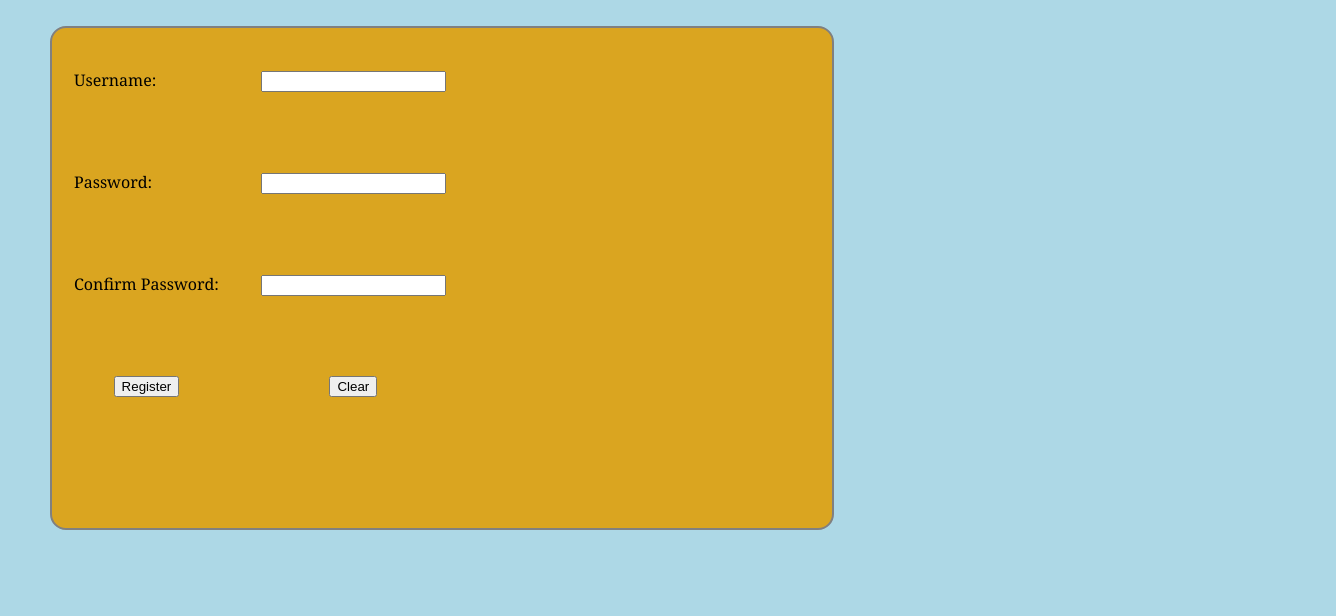
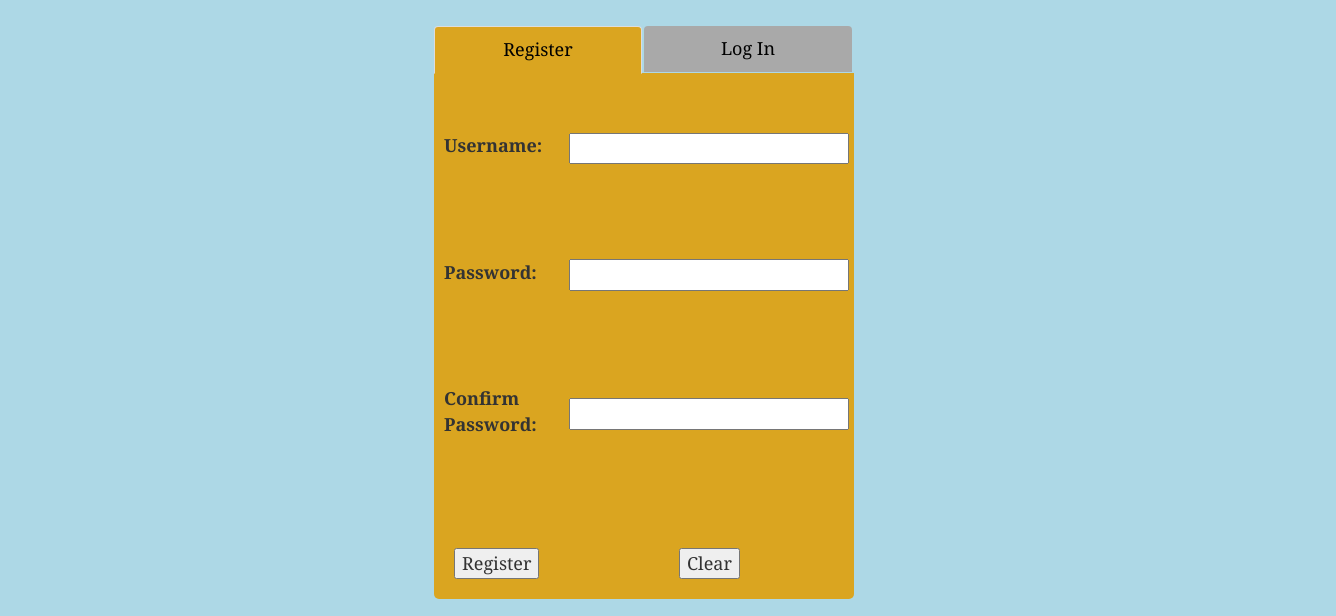
Before and after one commit to Renaissance8905/CS329E_Final_Project, a plain HTML site: page register.html in a window 1280 px wide. Shown: the part 184-800 px from the top of the page, 1336 px wide, since content can reach past the window. Drawn offline with nearby package versions, Linux system fonts and the light colour scheme.

Commit message:
split login page into two tabs

```diff
--- a/cgn.css
+++ b/cgn.css
@@ -10,7 +10,7 @@ header, footer, nav, article, section, figure, figcaption, h1, h2, h3, ul, li, b
 
 
 /* Sectioner */
- header,main, footer, #profile {
+header,main, footer, #profile {
     background: goldenrod;
     border: 2px solid grey;
     border-radius: 1em;
@@ -19,13 +19,91 @@ header, footer, nav, article, section, figure, figcaption, h1, h2, h3, ul, li, b
     font-family: "Georgia", "Arial", serif;
 
 }
-#regi tr td{
-    padding: 20px;
+
+
+
+/* !------------------ For Login/Signup Page ----------------! */
+.nav-tabs {
+    background-color: lightblue;
+    border: none;
+    width: 500px;
+
 }
+.nav-tabs > li {
+    width: 210px;
+}
+
+.nav-tabs > li > a{
+    border: none;
+    background-color: darkgrey;
+    font-size: large;
+    color: black;
+    text-align: center;
+}
+.nav-tabs > li > a:hover{
+    background-color: goldenrod !important;
+    border: medium none;
+    color:#fff;
+}
+
+.nav-tabs > li.active > a,
+.nav-tabs > li.active > a:focus,
+.nav-tabs > li.active > a:hover{
+    background-color: goldenrod !important;
+    color: black;
+}
+
+#regis {
+    width: 420px;
+    height: 520px;
+    background-color: lightblue;
+    border: none;
+    margin-left: 30%;
+    margin-bottom: 100px;
+}
+
+#regis > div {
+    background-color: goldenrod;
+    border-radius: 5px;
+
+}
+
+.signinup.center {
+    margin-left:auto;
+    margin-right:auto;
+    margin-top: 50px;
+ }
+
+.signinup tr td {
+    padding: 10px;
+    font-size: large;
+    width: 140px;
+}
+
+ #registerTab tr:nth-child(even) {
+     height: 75px;
+ }
+
+#registerTab tr:nth-child(even) td {
+    padding-left: 30px;
+    font-size: small;
+}
+
+#registerTab tr:nth-child(odd) {
+     height: 30px;
+ }
+
+#loginTab tr {
+    height: 60px;
+}
+/* !------------------- END LOGIN/SIGNUP -----------! */
+
+
+
+
 #logo{
     float:left;
     width:25%;
-
 }
 
 #logo img{
@@ -184,9 +262,9 @@ tfoot td{
     left: 0px;
 }
 tfoot td input{
-
     margin: 10px;
 }
+
 #standby {
     min-width: 92%;
     margin-top: 30px;
@@ -196,11 +274,3 @@ tfoot td input{
 #standby div h3 {
     font-size: xx-large;
 }
-
-#regis{
-    width:780px;
-    height: 500px;
-}
-#regi tr{
-    height:100px;;
-}
--- a/register.html
+++ b/register.html
@@ -2,8 +2,10 @@
 <html lang="en">
 
 <head>
+    <link rel="stylesheet" href="https://maxcdn.bootstrapcdn.com/bootstrap/3.3.6/css/bootstrap.min.css" integrity="sha384-1q8mTJOASx8j1Au+a5WDVnPi2lkFfwwEAa8hDDdjZlpLegxhjVME1fgjWPGmkzs7" crossorigin="anonymous">
     <link rel="stylesheet" href="cgn.css">
     <script src="https://ajax.googleapis.com/ajax/libs/jquery/2.1.4/jquery.min.js"></script>
+    <script src="https://maxcdn.bootstrapcdn.com/bootstrap/3.3.6/js/bootstrap.min.js" integrity="sha384-0mSbJDEHialfmuBBQP6A4Qrprq5OVfW37PRR3j5ELqxss1yVqOtnepnHVP9aJ7xS" crossorigin="anonymous"></script>
     <script type="text/javascript" src="cgn.js"></script>
     <meta charset="UTF-8">
     <title>Login/Register</title>
@@ -20,66 +22,92 @@
         <div id="navi">
             <nav>
                 <p>
-                    <a href="index.html"> Home</a> | <a href="Games.html"> Games</a> | <a href="Categories.html">Categories</a> | <a href="Tutorials.html">Tutorials</a> | <a href="Events.html">Events</a>
+                    <a href="index.html">Home</a> | <a href=" Games.html">Games</a> | <a href="about.html">About Us</a> | <a href="community.html">Community</a> | <a href="account.html">My Account</a>
                 </p>
             </nav>
         </div>
     </header>
 
+
+
+
+
+
+
+
+
+
     <main id="regis">
+
+        <div id="container">
+            <ul class="nav nav-tabs">
+                <li class="accountTab active"><a data-toggle="tab" href="#registration">Register</a></li>
+                <li class="accountTab"><a data-toggle="tab" href="#signin">Log In</a></li>
+            </ul>
+
+
+            <div class="tab-content">
+                <div id ="registration" class="tab-pane fade in active">
                     <form id="regForm" action="" method="POST">
-            <table id="regi">
+                        <table id="registerTab" class="signinup center">
                             <tfoot>
-                    <td>
-                        <input type="button" id="regButton" value="Register" />
-                    </td>
-                    <td>
-                        <input type="reset" value="Clear" />
-                    </td>
+                            <td><input type="button" id="regButton" value="Register" /></td>
+                            <td><input type="reset" value="Clear" /></td>
                             </tfoot>
                             <tr>
-                    <td>
-                        <label>Username:</label>
-                    </td>
-                    <td>
-                        <input name="username" , type="text" , value="" />
-                    </td>
-                    <td>
-                        <ul id="username">
-                        </ul>
-                    </td>
+                                <td><label>Username:</label></td>
+                                <td><input name="username" type="text" value="" /></td>
                             </tr>
                             <tr>
-                    <td>
-                        <label>Password:</label>
-                    </td>
-                    <td>
-                        <input name="pass" , type="password" , value="" />
-                    </td>
-                    <td>
-                        <ul id="pass">
-
-                        </ul>
-                    </td>
+                                <td colspan="2"><ul id="username"></ul></td>
                             </tr>
                             <tr>
-                    <td>
-                        <label>Confirm Password:</label>
-                    </td>
-                    <td>
-                        <input name="pass_repeat" , type="password" , value="" />
-                    </td>
-                    <td>
-                        <ul id="confirm">
-                        </ul>
-                    </td>
+                                <td><label>Password:</label></td>
+                                <td><input name="pass" type="password" value="" /></td>
+                            </tr>
+                            <tr>
+                                <td colspan="2"><ul id="pass"></ul></td>
+                            </tr>
+                            <tr>
+                                <td><label>Confirm Password:</label></td>
+                                <td><input name="pass_repeat" type="password" value="" /></td>
+                            </tr>
+                            <tr>
+                                <td colspan="2"><ul id="confirm"></ul></td>
                             </tr>
                         </table>
+                    </form>
+                </div>
 
 
+                <div id="signin" class="tab-pane fade">
+                    <form id="loginForm" action="" method="POST">
+                        <table id="loginTab" class="signinup center">
+                            <tfoot>
+                            <td><input type="button" id="loginButton" value="Log In" /></td>
+                            <td><input type="reset" value="Clear" /></td>
+                            </tfoot>
+                            <tr>
+                                <td><label>Username:</label></td>
+                                <td><input name="username" type="text" value="" /></td>
+                            </tr>
+                            <tr></tr>
+                            <tr>
+                                <td><label>Password:</label></td>
+                                <td><input name="pass" type="password" value="" /></td>
+                            </tr>
+                        </table>
                     </form>
+                </div>
+            </div>
+
+        </div>
+
+
         <script type="text/javascript" src="regi.js"></script>
     </main>
 
 
+
+
 </body>
```
Also changed, not shown: Games.html (+1 -1 lines), about.html (renamed from Categories.html, +1 -1 lines), account.html (renamed from Events.html, +1 -1 lines), community.html (renamed from Tutorials.html, +1 -1 lines), index.html (+2 -2 lines). Lines whose indentation alone changed are shown as unchanged.
